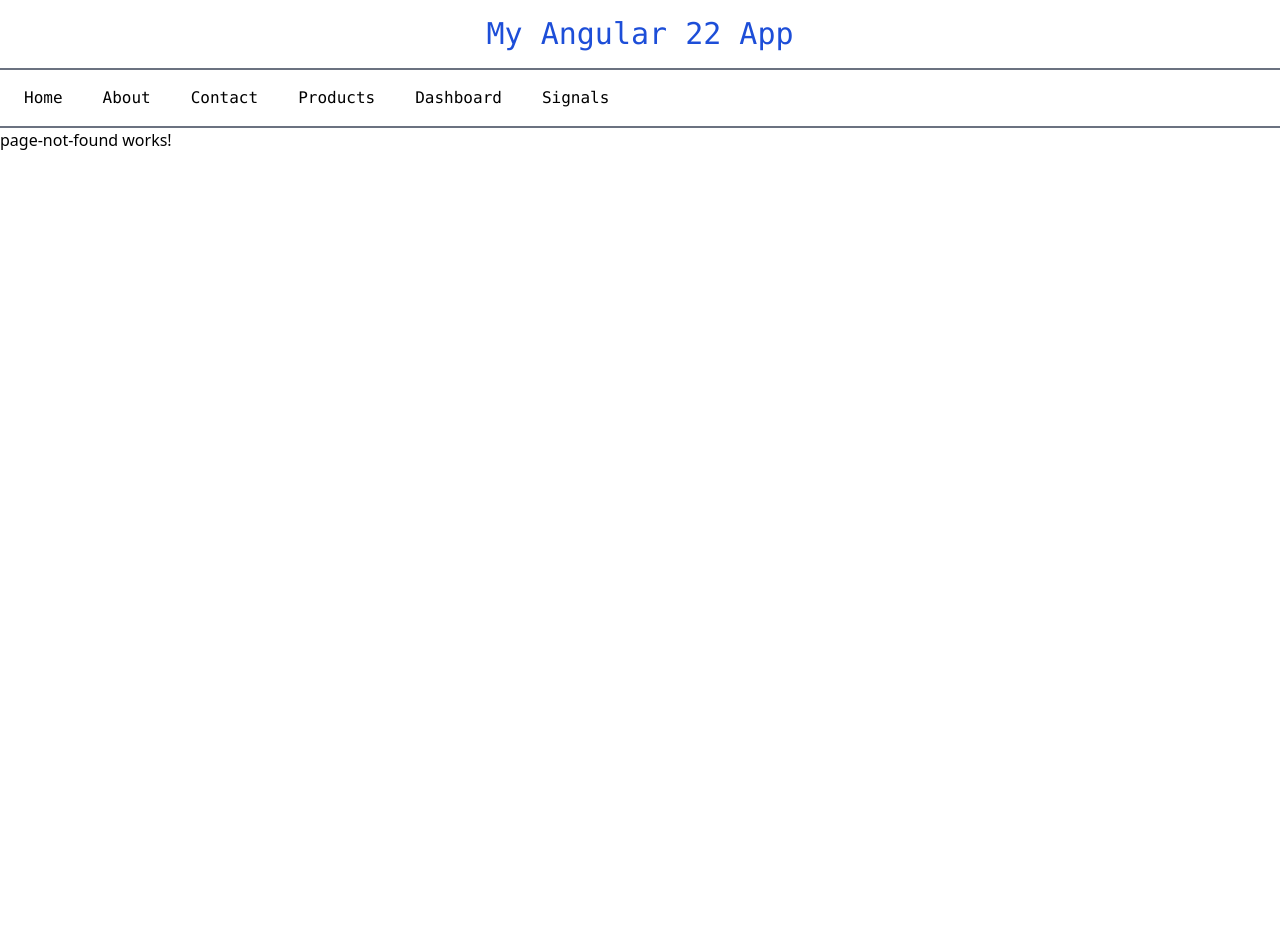
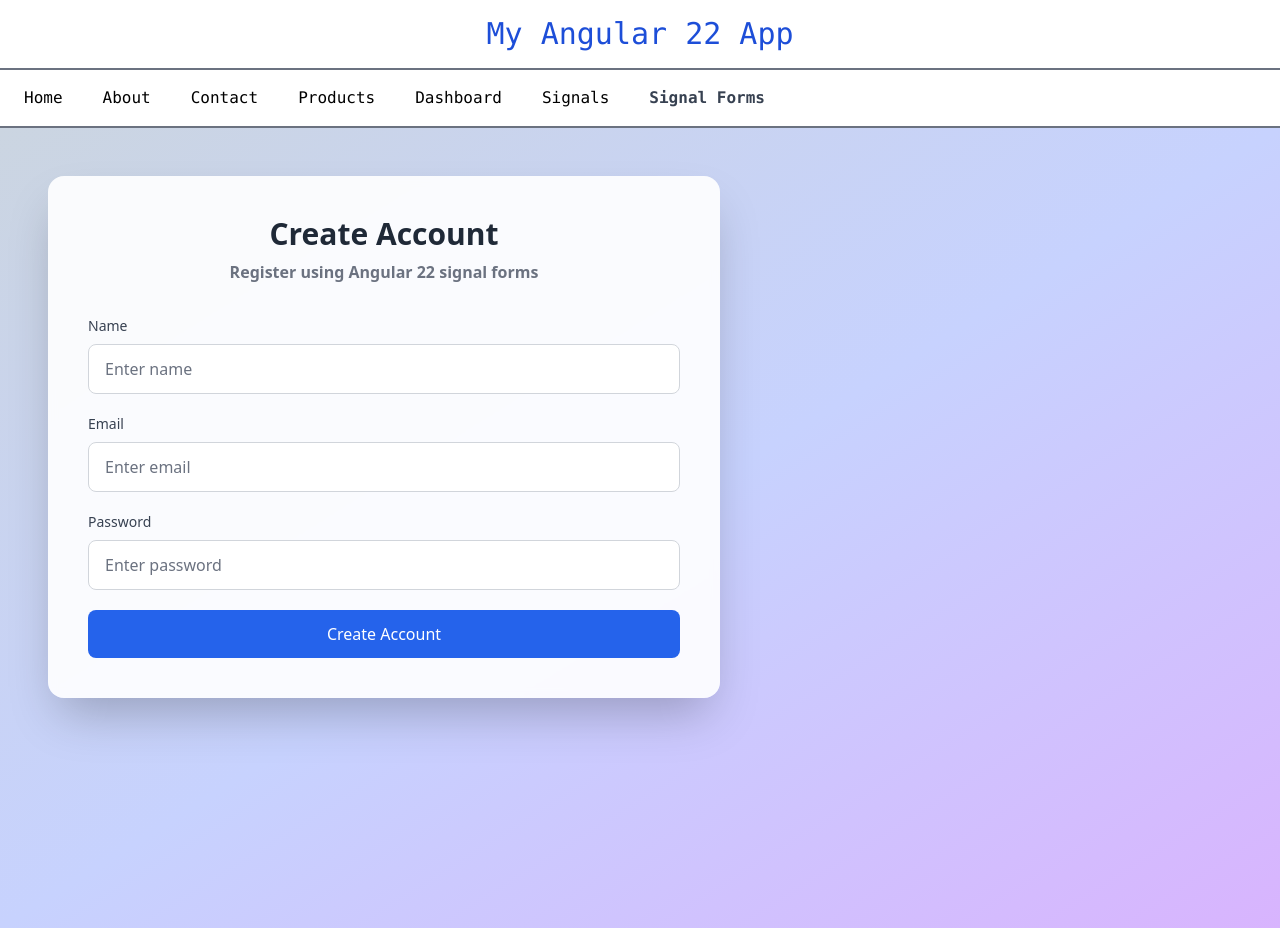
Before and after one commit to alianathefoxfairy/angular-22-sandbox, an Angular app in the folder Angular22-Tutorial/: page /pages/signal-forms in a window 1280 px wide. Before the commit the page ends 800 px from the top, so only its background shows below. Built offline with nearby package versions, Linux system fonts and the light colour scheme.

Commit message:
signal forms practice (i cant get the css to work like hers ugh just go in the middle dammit)

```diff
--- a/Angular22-Tutorial/src/app/app.html
+++ b/Angular22-Tutorial/src/app/app.html
@@ -12,6 +12,7 @@
         <li><a routerLink="pages/dashboard" routerLinkActive="text-amber-700 font-bold">Dashboard</a></li>
         <!-- <li><a routerLink="pages/signal" routerLinkActive="text-purple-700 font-bold">Signals</a></li> -->
         <li><a routerLink="pages/parent" routerLinkActive="text-purple-700 font-bold">Signals</a></li>
+        <li><a routerLink="pages/signal-forms" routerLinkActive="text-gray-700 font-bold">Signal Forms</a></li>
         <!-- href reloads the entire page when changing to another link,
          whereas routerLink only navigates within the app without refreshing everything -->
     </ul>
--- /dev/null
+++ b/Angular22-Tutorial/src/app/pages/signal-forms/signal-forms.html
@@ -0,0 +1,46 @@
+<div class="relative min-h-screen overflow-hidden bg-gradient-to-br from-slate-300 via-indigo-200 to-purple-300 p-12">
+    <div class="relative w-full max-w-2xl bg-white/90 backdrop-blur-sm rounded-2xl shadow-2xl p-10">
+        <!-- Header -->
+        <div class="text-center mb-8">
+            <h1 class="text-3xl font-bold text-gray-800">Create Account</h1>
+            <p class="mt-2 font-semibold text-gray-500">
+                Register using Angular 22 signal forms
+            </p>
+        </div>
+
+        <form action="" class="space-y-5" [formRoot]="profileForm">
+            <!-- Name Field -->
+            <div>
+                <label for="name" class="block text-sm font-medium text-gray-700 mb-2">
+                    Name
+                </label>
+                <input type="text" placeholder="Enter name" [formField]="profileForm.name" class="w-full rounded-lg border border-gray-300 px-4 py-3 text-gray-800 outline-none focus:border-blue-500 focus:ring-2 focus:ring-blue-200">
+                @if(profileForm.name().touched() && profileForm.name().invalid()){
+                    <p class="mt-2 text-sm text-red-600">{{profileForm.name().errors()[0].message}}</p>
+                }
+            </div>
+            <!-- Email Field -->
+            <div>
+                <label for="email" class="block text-sm font-medium text-gray-700 mb-2">
+                    Email
+                </label>
+                <input type="text" placeholder="Enter email" [formField]="profileForm.email" class="w-full rounded-lg border border-gray-300 px-4 py-3 text-gray-800 outline-none focus:border-blue-500 focus:ring-2 focus:ring-blue-200">
+                @if(profileForm.email().touched() && profileForm.email().invalid()){
+                    <p class="mt-2 text-sm text-red-600">{{profileForm.email().errors()[0].message}}</p>
+                }
+            </div>
+            <!-- Password Field -->
+            <div>
+                <label for="password" class="block text-sm font-medium text-gray-700 mb-2">
+                    Password
+                </label>
+                <input type="text" placeholder="Enter password" [formField]="profileForm.password" class="w-full rounded-lg border border-gray-300 px-4 py-3 text-gray-800 outline-none focus:border-blue-500 focus:ring-2 focus:ring-blue-200">
+                @if(profileForm.password().touched() && profileForm.password().invalid()){
+                    <p class="mt-2 text-sm text-red-600">{{profileForm.password().errors()[0].message}}</p>
+                }
+            </div>
+            <!-- Submit -->
+            <button type="submit" class="w-full rounded-lg bg-blue-600 text-white px-4 py-3 hover:bg-blue-700 focus:outline-none focus:ring-2 focus:ring-blue-300">Create Account</button>
+        </form>
+    </div>
+</div>
--- /dev/null
+++ b/Angular22-Tutorial/src/app/pages/signal-forms/signal-forms.ts
@@ -0,0 +1,35 @@
+import { Component, signal } from '@angular/core';
+import { form, FormField, required, email, minLength, FormRoot } from '@angular/forms/signals';
+
+@Component({
+  imports: [FormField, FormRoot],
+  selector: 'app-signal-forms',
+  styleUrl: './signal-forms.scss',
+  templateUrl: './signal-forms.html',
+})
+export class SignalForms {
+  profileModel = signal({
+    name: '',
+    email:'',
+    password:''
+  })
+
+  profileForm = form(
+    this.profileModel,
+    (schemaPath)=>{
+      required(schemaPath.name, {message: "Name is required"});
+      required(schemaPath.email, {message: "Email is required"});
+      required(schemaPath.password, {message: "Password is required"});
+      email(schemaPath.email, {message: "Please enter a valid email"});
+      minLength(schemaPath.password, 6, {message: "Password must be at least 6 characters"});
+    },
+    {
+      submission:{
+        action: async(field) =>{
+          console.log('Form Data: ', field().value());
+          alert('Registration successful!');
+        }
+      }
+    }
+  );
+}
```
Also changed, not shown: Angular22-Tutorial/src/app/app.routes.ts (+6 -1 lines), Angular22-Tutorial/src/app/pages/signal-forms/signal-forms.scss (added), 1 other file (tests, documents, lock files or other folders).
